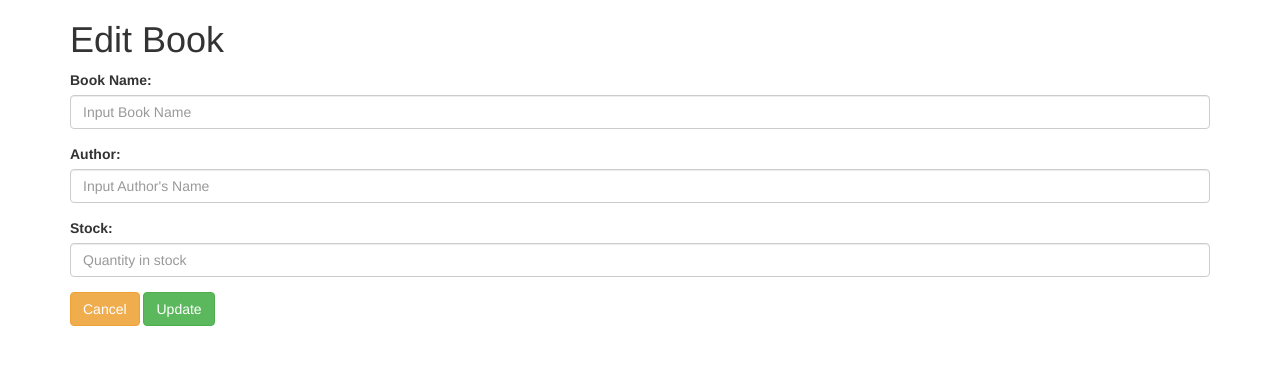
After one commit to arafatazam/ci3_demo, a CodeIgniter app: page /arafat/index.php/book/edit/1 in a window 1280 px wide. The commit adds this page. Shown: the top 365 px of the page. Run offline with CodeIgniter, Linux system fonts and the light colour scheme; data that the repository does not hold is empty.

Commit message:
Book editing form created

```diff
--- a/application/controllers/Book.php
+++ b/application/controllers/Book.php
@@ -44,4 +44,14 @@ class Book extends CI_Controller {
         );
         $this->load->view('main_layout',$data);
     }
+
+    public function edit($book_id){
+        $old_details = $this->BookModel->getById($book_id);
+        $data = array(
+            'title'=> 'Edit Book | '.$old_details['id'],
+            'view_file' => 'book/edit',
+            'old_details' => $old_details
+        );
+        $this->load->view('main_layout',$data);
+    }
 }
--- /dev/null
+++ b/application/views/book/edit.php
@@ -0,0 +1,18 @@
+<h1>Edit Book</h1>
+
+<?php echo form_open(site_url('book/update/'.$old_details['id']))?>
+    <div class="form-group">
+        <label for="name">Book Name:</label>
+        <input type="text" class="form-control" name="name" id="name" value="<?php echo $old_details['name'] ?>" placeholder="Input Book Name">
+    </div>
+    <div class="form-group">
+        <label for="author">Author:</label>
+        <input type="text" class="form-control" name="author" id="author" value="<?php echo $old_details['author'] ?>" placeholder="Input Author's Name">
+    </div>
+    <div class="form-group">
+        <label for="stock">Stock:</label>
+        <input type="text" class="form-control" name="stock" id="stock" value="<?php echo $old_details['stock'] ?>" placeholder="Quantity in stock">
+    </div>
+    <a class="btn btn-warning" href="<?php echo site_url('book'); ?>">Cancel</a>
+    <button type="submit" class="btn btn-success">Update</button>
+</form>
--- a/application/views/book/index.php
+++ b/application/views/book/index.php
@@ -15,7 +15,7 @@
             <td><?php echo $book['name'];?></td>
             <td>
                 <a class="btn btn-info" href="<?php echo site_url('book/show/'.$book['id'])?>">View</a>
-                <a class="btn btn-warning" href="#">Edit</a>
+                <a class="btn btn-warning" href="<?php echo site_url('book/edit/'.$book['id'])?>">Edit</a>
                 <a class="btn btn-danger" href="#">Delete</a>
             </td>
         </tr>
```
